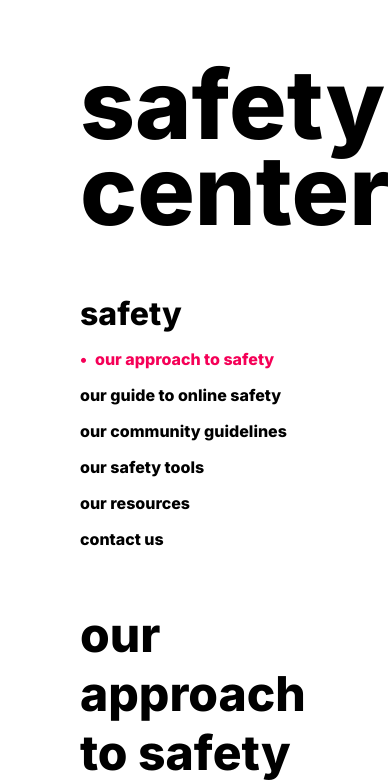
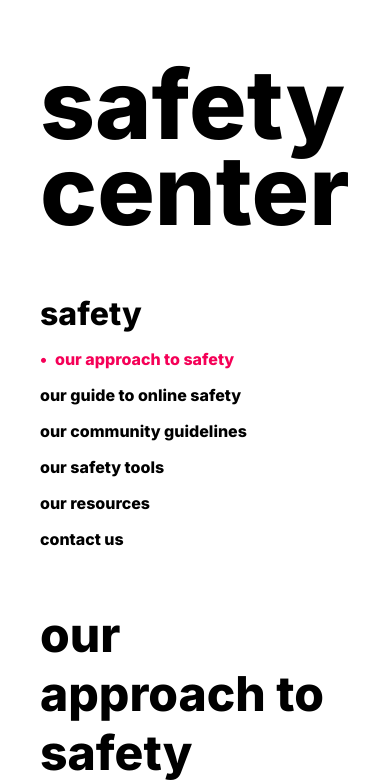
Before and after one commit to EliHammond206/Rustless, a plain HTML site: page index.html in a window 390 px wide. Shown: the part 71-853 px from the top of the page. Drawn offline with nearby package versions, Linux system fonts and the light colour scheme.

Commit message:
Update index.html

```diff
--- a/index.html
+++ b/index.html
@@ -295,6 +295,11 @@
       .page {
         flex-direction: column;
         gap: 40px;
+        padding: 40px 40px 80px; /* Reduced left and right padding to 40px on small screens */
+      }
+
+      .title-section {
+        padding: 40px 40px 20px; /* Reduced left and right padding to 40px on small screens */
       }
 
       .sidebar h2 {
@@ -320,8 +325,8 @@
       .sidebar,
       .content,
       .contact-form {
-        width: 100%; /* Ensure full width on small screens */
-        max-width: none; /* Remove max-width constraints */
+        width: 100%;
+        max-width: none;
       }
 
       .sidebar {
```
